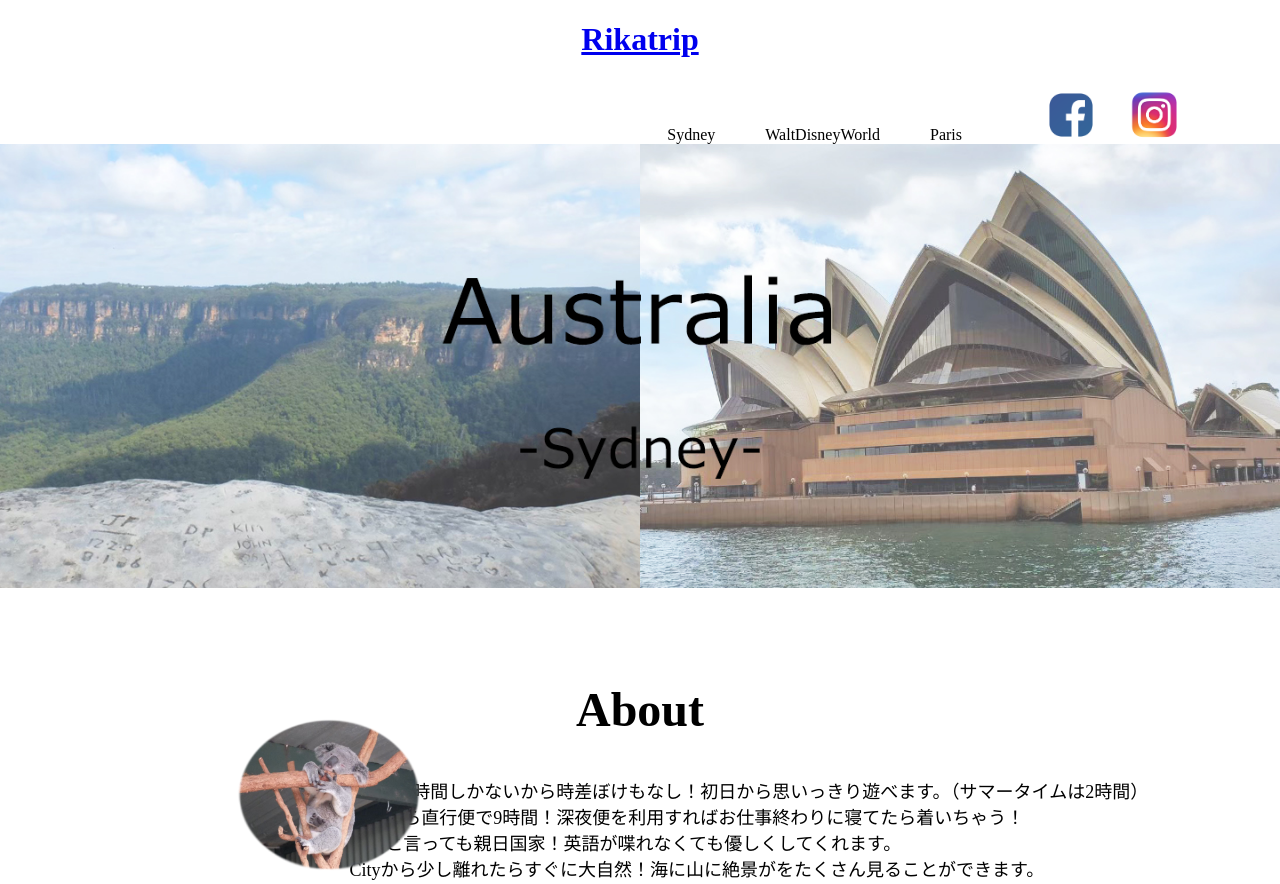
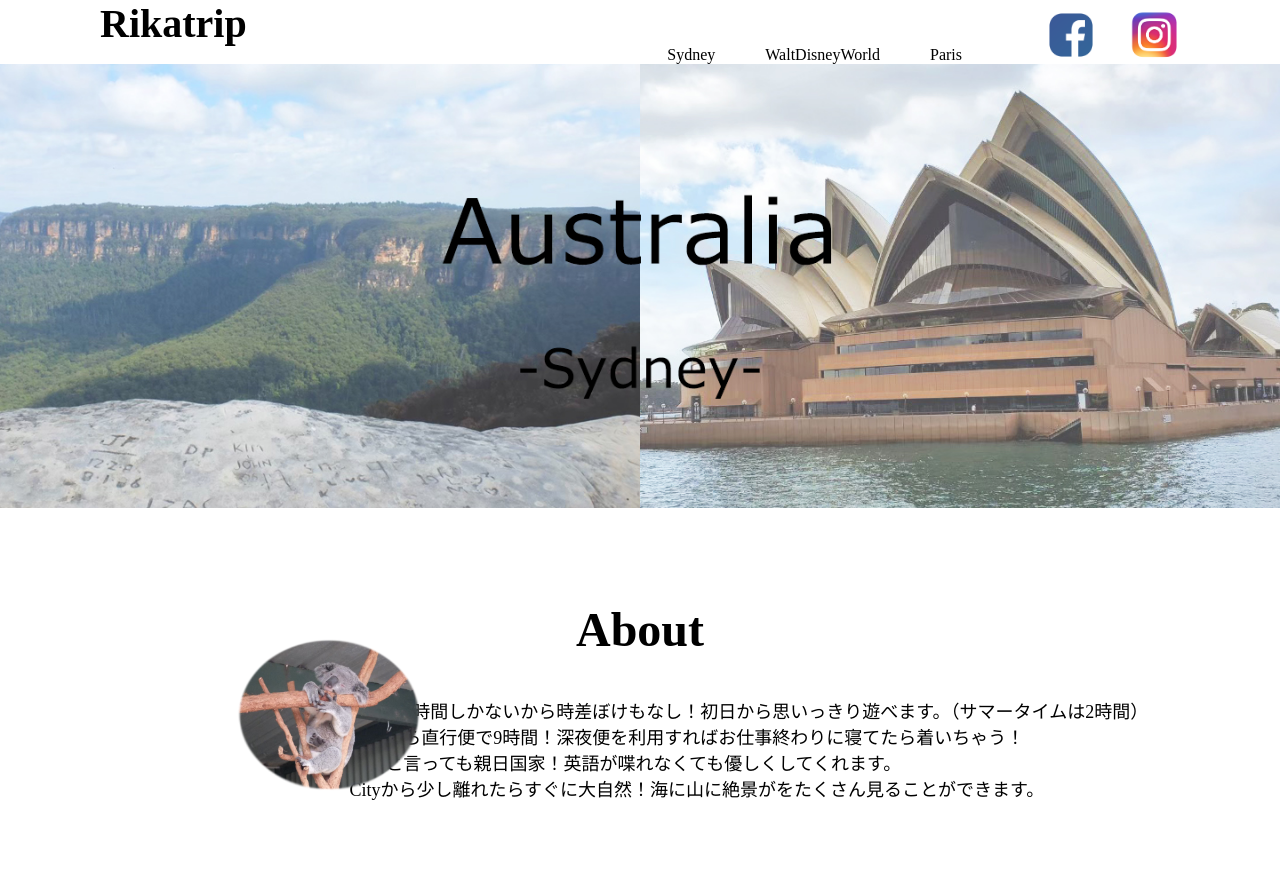
Before and after one commit to rikatin/rikatrip-sydney, a plain HTML site: page index.html in a window 1280 px wide. Shown: the top 884 px of the page. Drawn offline with Linux system fonts and the light colour scheme.

Commit message:
Update sydney.css

```diff
--- a/sydney.css
+++ b/sydney.css
@@ -9,11 +9,15 @@ body {
 	text-align: center;
 }
 
-.header{
+h1,.logo{
 	float: left;
 	font-size: 40px;
-	margin-left:100px;
+	margin-top: 0px;
+	margin-bottom: 0px;
+	margin-left:50px;
 	font-family: Hello Santtiny;
+	text-decoration: none;
+	color: inherit;
 }
 
 .header-list{
```
